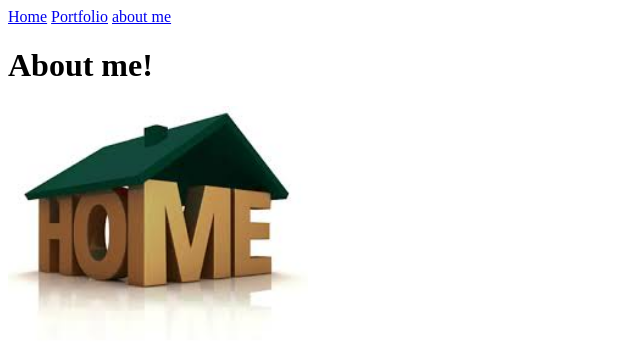
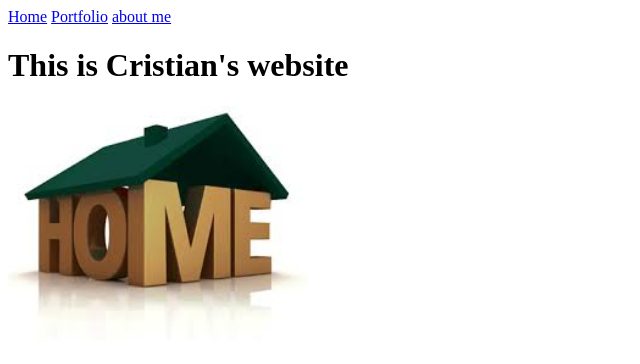
Before and after one commit to cr1cr1v/cr1cr1v.github.io, a plain HTML site: page my_website/index.html in a window 1280 px wide. Shown: the whole page, without its empty margins (0-640 px from the left). Drawn offline with Linux system fonts and the light colour scheme.

Commit message:
Changed heading

```diff
--- a/my_website/index.html
+++ b/my_website/index.html
@@ -7,7 +7,7 @@
     <a href="index.html">Home</a>
     <a href="portfolio.html">Portfolio</a>
     <a href="about_me.html">about me</a>
-    <h1>About me!</h1>
+    <h1>This is Cristian's website</h1>
     <img src="images/home.jpg" height="250">
   </body>
 </html>
```
